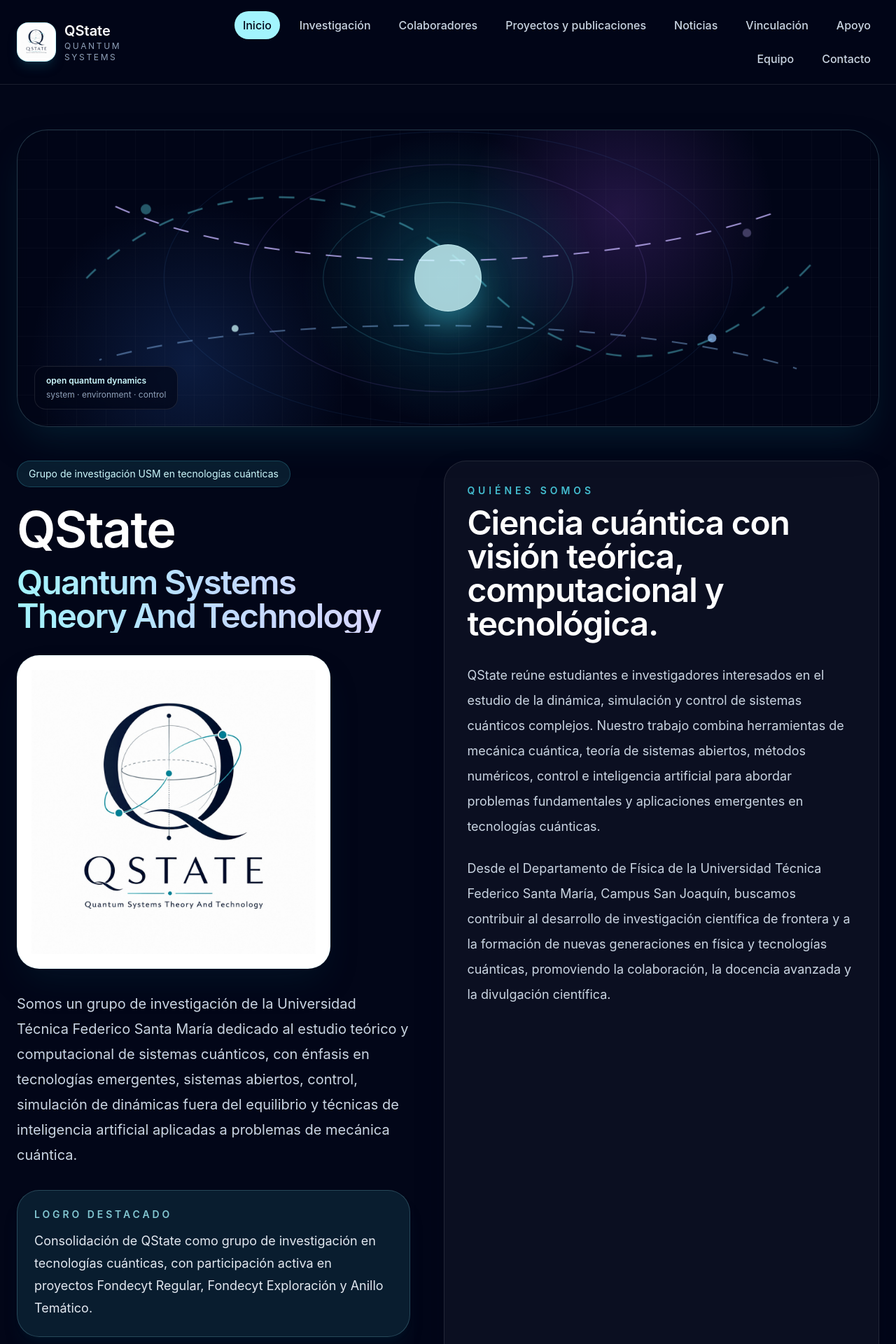
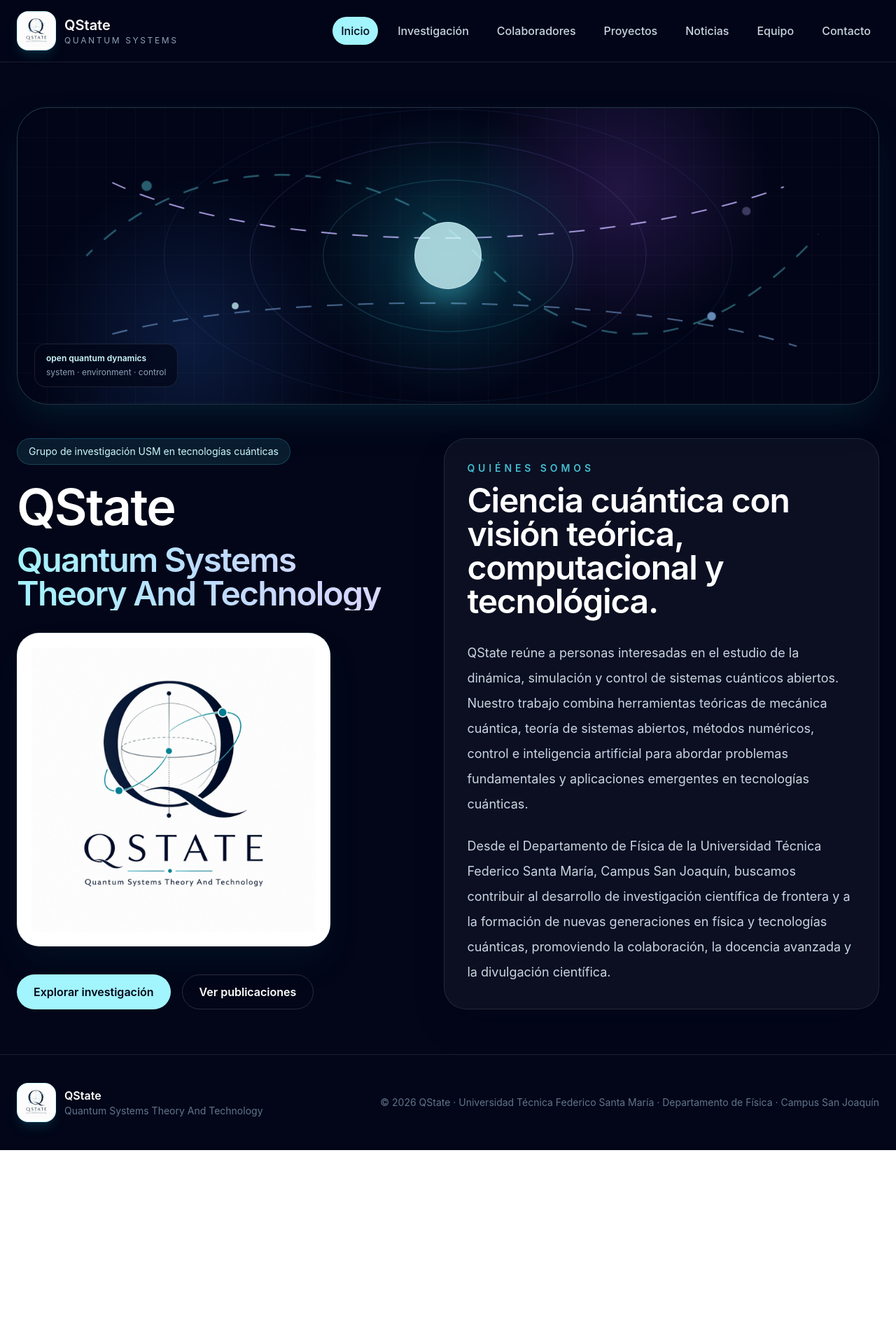
Before and after one commit to Ariel-Norambuena/qstate-web, a React (Vite) app: page / in a window 1280 px wide. Shown: the top 1920 px of the page at 70% size. After the commit the page ends 1643 px from the top, so only its background shows below. Built offline with nearby package versions, Linux system fonts and the light colour scheme.

Commit message:
Add leader collaborators support and mobile improvements

```diff
--- a/src/App.jsx
+++ b/src/App.jsx
@@ -4,10 +4,8 @@
   { id: "inicio", label: "Inicio" },
   { id: "investigacion", label: "Investigación" },
   { id: "colaboradores", label: "Colaboradores" },
-  { id: "proyectos", label: "Proyectos y publicaciones" },
+  { id: "proyectos", label: "Proyectos" },
   { id: "noticias", label: "Noticias" },
-  { id: "vinculacion", label: "Vinculación" },
-  { id: "apoyo", label: "Apoyo" },
   { id: "integrantes", label: "Equipo" },
   { id: "contacto", label: "Contacto" },
 ];
@@ -363,25 +361,6 @@
             <img src={assetPath("qstate-logo.png")} alt="QState logo" className="w-full object-contain" />
           </div>
 
-          <p className="mt-8 max-w-2xl text-base leading-8 text-slate-300 sm:text-lg md:text-xl md:leading-9">
-            Somos un grupo de investigación de la Universidad Técnica Federico
-            Santa María dedicado al estudio teórico y computacional de sistemas
-            cuánticos, con énfasis en tecnologías emergentes, sistemas abiertos,
-            control, simulación de dinámicas fuera del equilibrio y técnicas de
-            inteligencia artificial aplicadas a problemas de mecánica cuántica.
-          </p>
-
-          <div className="mt-8 rounded-[2rem] border border-cyan-200/20 bg-cyan-300/10 p-5 shadow-xl shadow-cyan-950/20 sm:p-6">
-            <p className="text-sm font-semibold uppercase tracking-[0.28em] text-cyan-200/80">
-              Logro destacado
-            </p>
-            <p className="mt-3 text-base leading-8 text-slate-200 sm:text-lg">
-              Consolidación de QState como grupo de investigación en
-              tecnologías cuánticas, con participación activa en proyectos
-              Fondecyt Regular, Fondecyt Exploración y Anillo Temático.
-            </p>
-          </div>
-
           <div className="mt-10 flex flex-col gap-4 sm:flex-row">
             <button type="button" onClick={() => onNavigate("investigacion")} className="rounded-full bg-cyan-200 px-6 py-3 text-center font-semibold text-slate-950 transition hover:bg-white">
               Explorar investigación
@@ -401,9 +380,9 @@
           </h2>
 
           <p className="mt-8 text-base leading-8 text-slate-300 sm:text-lg sm:leading-9">
-            QState reúne estudiantes e investigadores interesados en el estudio
+            QState reúne a personas interesadas en el estudio
             de la dinámica, simulación y control de sistemas cuánticos
-            complejos. Nuestro trabajo combina herramientas de mecánica
+            abiertos. Nuestro trabajo combina herramientas teóricas de mecánica
             cuántica, teoría de sistemas abiertos, métodos numéricos, control e
             inteligencia artificial para abordar problemas fundamentales y
             aplicaciones emergentes en tecnologías cuánticas.
@@ -448,7 +427,9 @@
 }
 
 function CollaboratorsSection() {
-  const [selectedCollaborator, setSelectedCollaborator] = useState(collaborators[0]);
+  const [selectedCollaborator, setSelectedCollaborator] = useState(
+    collaborators[0]
+  );
 
   return (
     <section className="px-4 py-16 sm:px-6 md:py-28">
@@ -459,11 +440,8 @@
           description="QState mantiene una red activa de colaboración científica con investigadoras e investigadores en Chile, Colombia, Brasil y Estados Unidos."
         />
 
-        <div className="mt-14 grid gap-8 lg:grid-cols-[1.25fr_0.75fr]">
-          <div className="relative overflow-hidden rounded-[2.5rem] border border-white/10 bg-slate-950/80 p-3 shadow-2xl shadow-cyan-950/30 sm:p-5">
-            <div className="absolute inset-0 bg-[radial-gradient(circle_at_28%_70%,rgba(34,211,238,0.16),transparent_25%),radial-gradient(circle_at_72%_35%,rgba(168,85,247,0.12),transparent_24%)]" />
-
-            <div className="relative aspect-[1.25/1] overflow-hidden rounded-[2rem] border border-cyan-200/10 bg-slate-900/70 sm:aspect-[1.9/1]">
+        <div className="mt-14 overflow-hidden rounded-[2.5rem] border border-white/10 bg-slate-950/80 p-3 shadow-2xl shadow-cyan-950/30 sm:p-5">
+          <div className="relative aspect-[1.25/1] overflow-hidden rounded-[2rem] border border-cyan-200/10 bg-slate-900/70 sm:aspect-[1.9/1] lg:aspect-[2.3/1]">
             <div
               aria-label="Mapa mundial digital de colaboradores QState"
               className="absolute inset-0 bg-cover bg-center bg-no-repeat opacity-100"
@@ -473,7 +451,11 @@
               }}
             />
 
-              <svg viewBox="0 0 1000 520" className="pointer-events-none absolute inset-0 h-full w-full" aria-hidden="true">
+            <svg
+              viewBox="0 0 1000 520"
+              className="pointer-events-none absolute inset-0 h-full w-full"
+              aria-hidden="true"
+            >
               {collaborators.map((collaborator) => {
                 const from = mapPosition(-33.45, -70.66);
                 const to = mapPosition(collaborator.lat, collaborator.lon);
@@ -485,7 +467,9 @@
                 return (
                   <path
                     key={`${collaborator.name}-arc`}
-                      d={`M ${x1} ${y1} Q ${(x1 + x2) / 2} ${Math.min(y1, y2) - 90} ${x2} ${y2}`}
+                    d={`M ${x1} ${y1} Q ${(x1 + x2) / 2} ${
+                      Math.min(y1, y2) - 90
+                    } ${x2} ${y2}`}
                     fill="none"
                     stroke="#67e8f9"
                     strokeOpacity="0.28"
@@ -498,14 +482,17 @@
 
             {collaborators.map((collaborator, index) => {
               const position = mapPosition(collaborator.lat, collaborator.lon);
-                const selected = selectedCollaborator.name === collaborator.name;
+              const selected =
+                selectedCollaborator.name === collaborator.name;
 
               return (
                 <button
                   key={collaborator.name}
                   type="button"
                   onClick={() => setSelectedCollaborator(collaborator)}
-                    className={`group absolute -translate-x-1/2 -translate-y-1/2 rounded-full transition ${selected ? "scale-125" : "hover:scale-110"}`}
+                  className={`group absolute -translate-x-1/2 -translate-y-1/2 rounded-full transition ${
+                    selected ? "scale-125" : "hover:scale-110"
+                  }`}
                   style={{
                     ...position,
                     marginLeft: `${(index % 3) * 8}px`,
@@ -513,46 +500,68 @@
                   }}
                   aria-label={`Ver colaborador ${collaborator.name}`}
                 >
-                    <span className={`block h-4 w-4 rounded-full border-2 border-slate-950 shadow-lg ${selected ? "bg-white shadow-cyan-200" : "bg-cyan-300 shadow-cyan-300/60"}`} />
+                  <span
+                    className={`block h-4 w-4 rounded-full border-2 border-slate-950 shadow-lg ${
+                      selected
+                        ? "bg-white shadow-cyan-200"
+                        : "bg-cyan-300 shadow-cyan-300/60"
+                    }`}
+                  />
                   <span className="absolute left-1/2 top-1/2 h-10 w-10 -translate-x-1/2 -translate-y-1/2 rounded-full bg-cyan-300/20 opacity-0 blur-sm transition group-hover:opacity-100" />
                 </button>
               );
             })}
 
             <div className="absolute bottom-4 left-4 rounded-2xl border border-white/10 bg-slate-950/75 px-3 py-2 text-[11px] text-slate-300 backdrop-blur sm:bottom-5 sm:left-5 sm:px-4 sm:py-3 sm:text-xs">
-                <p className="font-semibold text-cyan-100">QState collaboration network</p>
-                <p className="mt-1 text-slate-400">Chile · Colombia · Brasil · USA</p>
+              <p className="font-semibold text-cyan-100">
+                QState collaboration network
+              </p>
+              <p className="mt-1 text-slate-400">
+                Chile · Colombia · Brasil · USA
+              </p>
             </div>
           </div>
         </div>
 
-          <div className="rounded-[2.5rem] border border-white/10 bg-white/[0.04] p-6 shadow-2xl shadow-slate-950/40 sm:p-7">
+        <div className="mt-8 rounded-[2.5rem] border border-cyan-200/20 bg-cyan-300/10 p-7 shadow-2xl shadow-cyan-950/30">
           <p className="text-sm font-semibold uppercase tracking-[0.25em] text-cyan-200/80">
             Colaborador seleccionado
           </p>
 
-            <h3 className="mt-4 text-3xl font-semibold text-white">{selectedCollaborator.name}</h3>
-            <p className="mt-3 text-lg text-slate-300">{selectedCollaborator.institution}</p>
-            <p className="mt-1 text-slate-400">{selectedCollaborator.city}, {selectedCollaborator.country}</p>
+          <div className="mt-4 flex flex-col gap-2 sm:flex-row sm:items-end sm:justify-between">
+            <div>
+              <h3 className="text-3xl font-semibold text-white">
+                {selectedCollaborator.name}
+              </h3>
+              <p className="mt-2 text-lg text-slate-300">
+                {selectedCollaborator.institution}
+              </p>
+            </div>
 
-            <div className="mt-8 grid gap-3">
+            <p className="text-slate-400">
+              {selectedCollaborator.city}, {selectedCollaborator.country}
+            </p>
+          </div>
+        </div>
+
+        <div className="mt-8 grid gap-4 sm:grid-cols-2 lg:grid-cols-3">
           {collaborators.map((collaborator) => (
             <button
               key={collaborator.name}
               type="button"
               onClick={() => setSelectedCollaborator(collaborator)}
-                  className={`rounded-2xl border px-4 py-3 text-left transition ${
+              className={`rounded-2xl border px-5 py-4 text-left transition ${
                 selectedCollaborator.name === collaborator.name
                   ? "border-cyan-200/40 bg-cyan-200/10 text-cyan-100"
                   : "border-white/10 bg-white/[0.03] text-slate-300 hover:border-cyan-200/30 hover:bg-white/[0.06]"
               }`}
             >
               <span className="block font-semibold">{collaborator.name}</span>
-                  <span className="block text-sm text-slate-400">{collaborator.institution} · {collaborator.country}</span>
+              <span className="mt-1 block text-sm text-slate-400">
+                {collaborator.institution} · {collaborator.country}
+              </span>
             </button>
           ))}
-            </div>
-          </div>
         </div>
       </div>
     </section>
```
Lines whose indentation alone changed are shown as unchanged.
